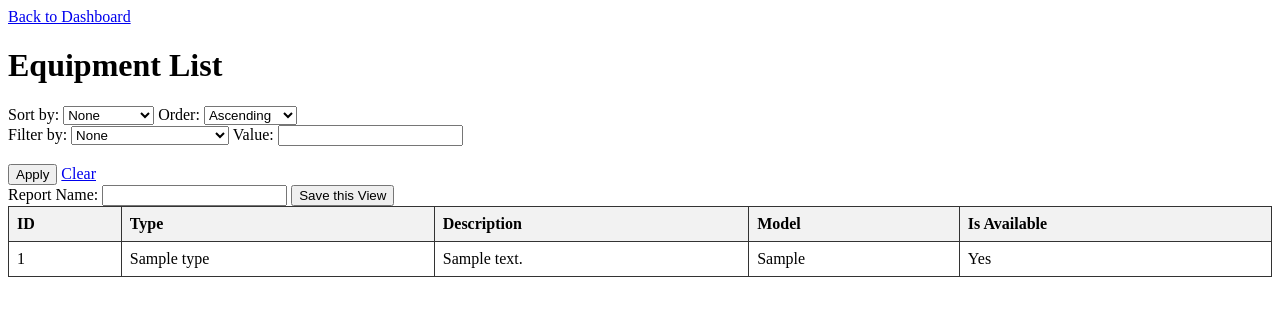
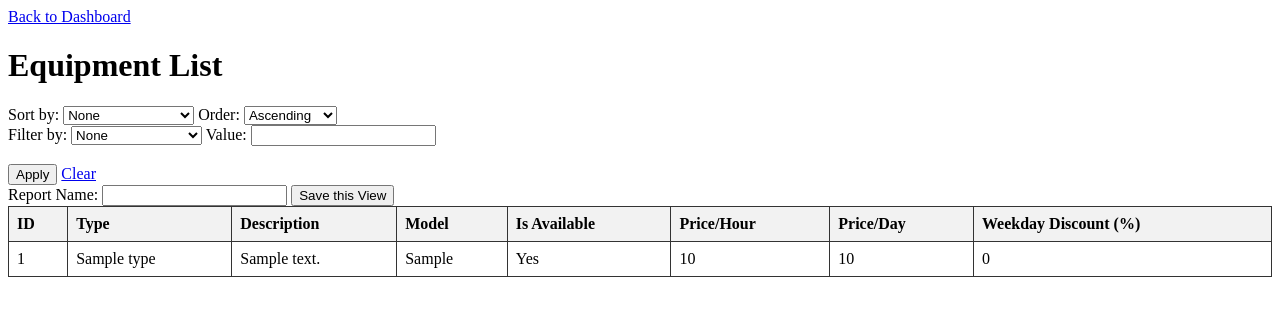
Before and after one commit to ostrrovska/ski_resort, a Flask app: page /equipment/browse in a window 1280 px wide. Shown: the top 316 px of the page. Run offline with Flask 3, Linux system fonts and the light colour scheme; the visitor is signed in with stand-in values (Sample User, id 1); tables that the repository leaves empty hold one stand-in row (values such as "Sample post").

Commit message:
Join tariff -> Equipment for better UX (authorized)

```diff
--- a/services/equipment_service.py
+++ b/services/equipment_service.py
@@ -1,5 +1,6 @@
 from models.equipment import Equipment, db
 from models.equipment_type import EquipmentType
+from models.tariff import Tariff
 from services.equipment_type_service import EquipmentTypeService
 
 
@@ -37,7 +38,10 @@ class EquipmentService:
         """
         Повертає список обладнання з об'єднаною інформацією про його тип.
         """
-        query = db.session.query(Equipment, EquipmentType).join(EquipmentType, Equipment.type_id == EquipmentType.id)
+        query = ((db.session.query(Equipment, EquipmentType, Tariff)
+                .join(EquipmentType, Equipment.type_id == EquipmentType.id))
+                .join(Tariff, EquipmentType.id == Tariff.equipment_type_id
+        ))
 
         sort_filter_options = {
             'id': Equipment.id,
@@ -45,7 +49,10 @@ class EquipmentService:
             'is_available': Equipment.is_available,
             'description': EquipmentType.description,
             'type_name': EquipmentType.name,
-            'type_description': EquipmentType.description
+            'type_description': EquipmentType.description,
+            'price_per_hour': Tariff.price_per_hour,
+            'price_per_day': Tariff.price_per_day,
+            'weekday_discount': Tariff.weekday_discount
         }
 
         if filter_by in sort_filter_options and filter_value is not None:
--- a/templates/authorized_equipment.html
+++ b/templates/authorized_equipment.html
@@ -20,6 +20,9 @@
             <option value="description">Description</option>
             <option value="model">Model</option>
             <option value="is_available">Availability</option>
+            <option value="price_per_hour">Price (Hour)</option>
+            <option value="price_per_day">Price (Day)</option>
+            <option value="weekday_discount">Weekday discount</option>
         </select>
         <label for="sort_order">Order:</label>
         <select id="sort_order" name="sort_order">
@@ -35,7 +38,10 @@
             <option value="type_name">Type Name</option>
             <option value="description">Description</option>
             <option value="model">Model</option>
-            <option value="is_available">Is Available (true/false)</option>
+            <option value="is_available">Is Available</option>
+            <option value="price_per_hour">Price (Hour)</option>
+            <option value="price_per_day">Price (Day)</option>
+            <option value="weekday_discount">Weekday discount</option>
         </select>
         <label for="filter_value">Value:</label>
         <input type="text" id="filter_value" name="filter_value"><br><br>
@@ -51,6 +57,19 @@
     <button type="submit">Save this View</button>
 </form>
 
+<script>
+    document.getElementById('filter_by').addEventListener('change', function () {
+        var filterValueInput = document.getElementById('filter_value');
+        if (this.value === 'type_id' || this.value === 'price_per_hour' || this.value === 'price_per_day' || this.value === 'weekday_discount') {
+            filterValueInput.type = 'number';
+        } else if (this.value === 'is_available') {
+            filterValueInput.type = 'checkbox';
+        } else {
+            filterValueInput.type = 'text';
+        }
+    });
+</script>
+
 <table>
     <thead>
     <tr>
@@ -59,16 +78,22 @@
         <th>Description</th>
         <th>Model</th>
         <th>Is Available</th>
+        <th>Price/Hour</th>
+        <th>Price/Day</th>
+        <th>Weekday Discount (%)</th>
     </tr>
     </thead>
     <tbody>
-    {% for equipment, equipment_type in equipment_list %}
+    {% for equipment, equipment_type, tariff in equipment_list %}
         <tr>
             <td>{{ equipment.id }}</td>
             <td>{{ equipment_type.name }}</td>
             <td>{{ equipment_type.description }}</td>
             <td>{{ equipment.model }}</td>
             <td>{{ 'Yes' if equipment.is_available else 'No' }}</td>
+            <td>{{ tariff.price_per_hour }}</td>
+            <td>{{ tariff.price_per_day }}</td>
+            <td>{{ tariff.weekday_discount }}</td>
         </tr>
     {% endfor %}
     </tbody>
```
Also changed, not shown: templates/authorized_employees.html (+11 -0 lines), templates/authorized_lifts.html (+11 -0 lines).
